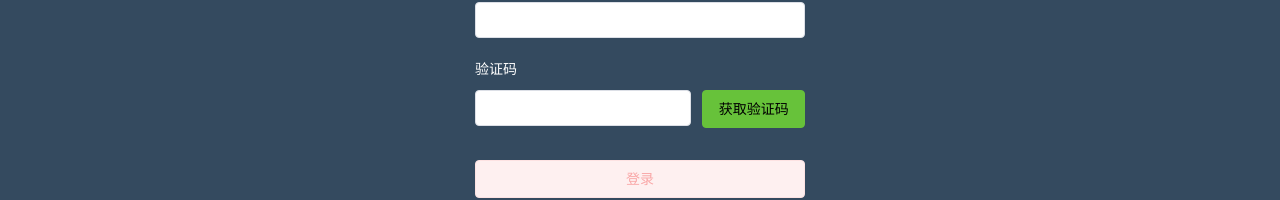
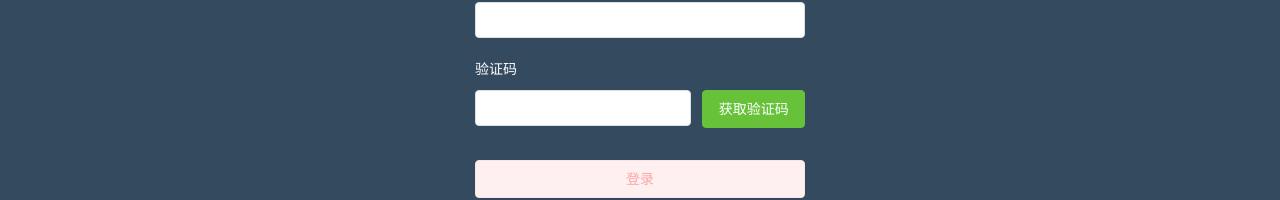
Before and after one commit to AT-Antelope/vue-item, a Vue app: page /#/login in a window 1280 px wide. Shown: the part 206-406 px from the top of the page. Built offline with nearby package versions, Linux system fonts and the light colour scheme.

Commit message:
新增获取验证码成功后的倒计时和禁用效果，新增切换顶部选项后重置表单

```diff
--- a/src/utils/request.js
+++ b/src/utils/request.js
@@ -8,7 +8,7 @@ const BASEURL = process.env.NODE_ENV === "production" ? "" : "/devApi";
 
 const service = axios.create({
   baseURL: BASEURL,
-  timeout: 1000,
+  timeout: 15000,
 });
 
 // 添加请求拦截器
--- a/src/views/Login/index.vue
+++ b/src/views/Login/index.vue
@@ -19,7 +19,7 @@
         :model="ruleForm"
         status-icon
         :rules="rules"
-        ref="ruleForm"
+        ref="loginForm"
         class="login-form"
         size="medium"
       >
@@ -75,8 +75,12 @@
               ></el-input>
             </el-col>
             <el-col :span="8">
-              <el-button type="success" class="block" @click="getSms()"
-                >获取验证码</el-button
+              <el-button
+                type="success"
+                class="block securityCodeButton"
+                @click="getSms()"
+                :disabled="securityCodeStatus.status"
+                >{{ securityCodeStatus.text }}</el-button
               >
             </el-col>
           </el-row>
@@ -182,7 +186,7 @@ export default {
       }, 1000);
     };
 
-    /**
+    /*************************************************************
      * 声明数据
      * reactive，声明的数据是对象类型时
      */
@@ -203,6 +207,18 @@ export default {
 
     // 登录按钮禁用状态
     const loginButtonStatus = ref(true);
+
+    // 验证码按钮禁用状态
+    // const securityCodeStatus = ref(false);   // 已替换为securityCodeStatus对象
+
+    //   securityCodeStatus.value = true;
+    const securityCodeStatus = reactive({
+      status: false,
+      text: "获取验证码",
+    });
+
+    // 倒计时
+    const timerCountDown = ref(null);
 
     // 表单绑定数据
     const ruleForm = reactive({
@@ -228,8 +244,14 @@ export default {
       });
       // 再把当前的更改为true，高亮
       item.active = true;
+
       //    更新模块值为当前选项卡的model属性，用于选择其他选项框时改变确认密码输入框的显示状态
       model.value = item.modelFlag;
+
+      //重置表单
+      //   this.$refs[formName].resetFields();    // 2.0写法
+      //   refs["loginForm"].resetFields();   // 3.0
+      refs.loginForm.resetFields();
     };
 
     // 获取验证码
@@ -250,8 +272,16 @@ export default {
       // 请求的接口，获取验证码
       let request = {
         username: ruleForm.username,
-        module: "login",
+        // module: "login",
+        module: model.value,
       };
+
+      // 修改获取验证码按钮禁用状态
+      securityCodeStatus.status = true;
+      securityCodeStatus.text = "请求中";
+
+      // 模拟长时间请求
+      setTimeout(() => {
         GetSms(request)
           .then((response) => {
             root.$message({
@@ -260,10 +290,17 @@ export default {
               message: response.data.message,
               type: "success",
             });
+
+            // 启用登录/注册按钮
+            loginButtonStatus.value = false;
+
+            // 倒计时定时器
+            countDown(10);
           })
           .catch((error) => {
             console.log(error);
           });
+      }, 2000);
     };
 
     // 表单数据提交
@@ -281,6 +318,25 @@ export default {
     };
 
     /**
+     * 倒计时
+     */
+    const countDown = (countDownTime) => {
+      let time = countDownTime;
+      timerCountDown.value = setInterval(() => {
+        if (time <= 1) {
+          // 清除定时器
+          clearInterval(timerCountDown.value);
+          //   启用获取验证码按钮，并改变文本
+          securityCodeStatus.status = false;
+          securityCodeStatus.text = "获取验证码";
+        } else {
+          time = time - 1;
+          securityCodeStatus.text = time;
+        }
+      }, 1000);
+    };
+
+    /**
      * 声明周期
      * 挂载完成后
      */
@@ -292,11 +348,14 @@ export default {
       menuTab,
       model,
       loginButtonStatus,
+      securityCodeStatus,
+      timerCountDown,
       ruleForm,
       rules,
       toggleMenu,
       submitForm,
       getSms,
+      countDown,
     };
   },
   data() {
@@ -349,5 +408,8 @@ export default {
   .login-btn {
     margin-top: 19px;
   }
+  .securityCodeButton {
+    color: #fff;
+  }
 }
 </style>
```
Lines whose indentation alone changed are shown as unchanged.
